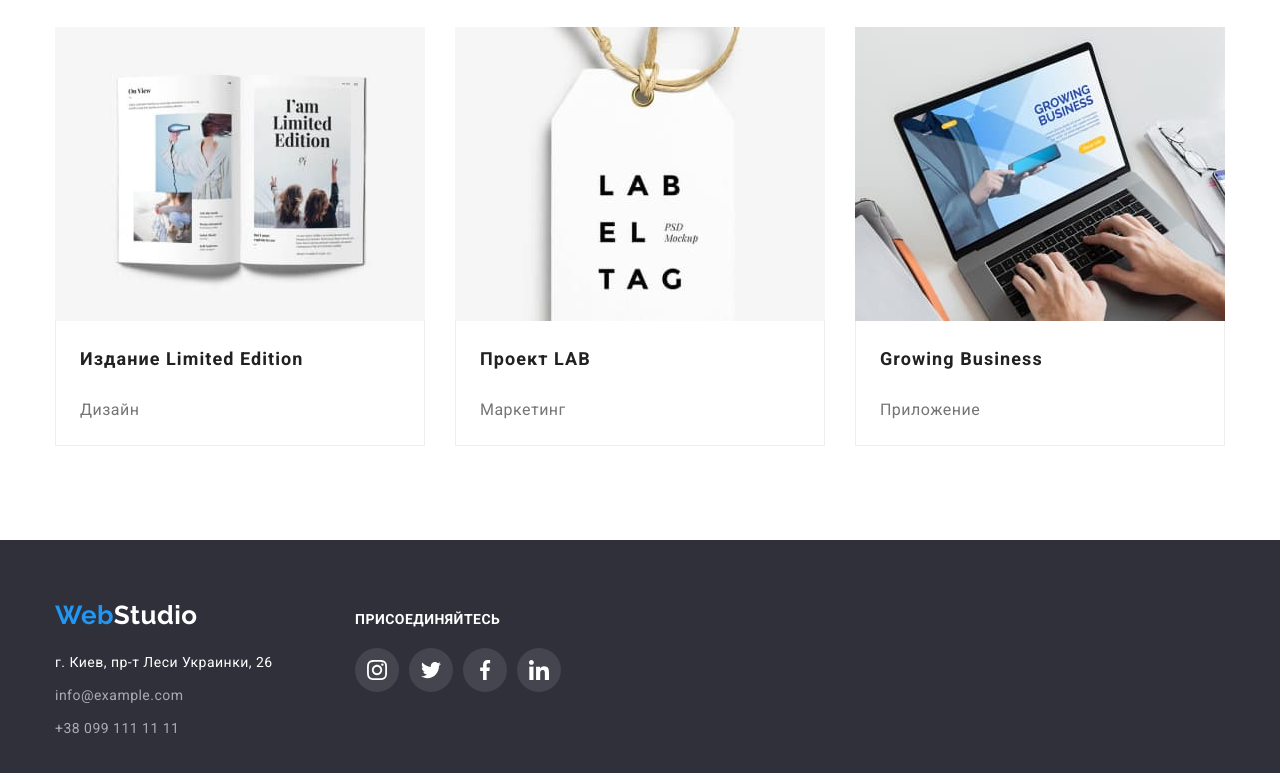
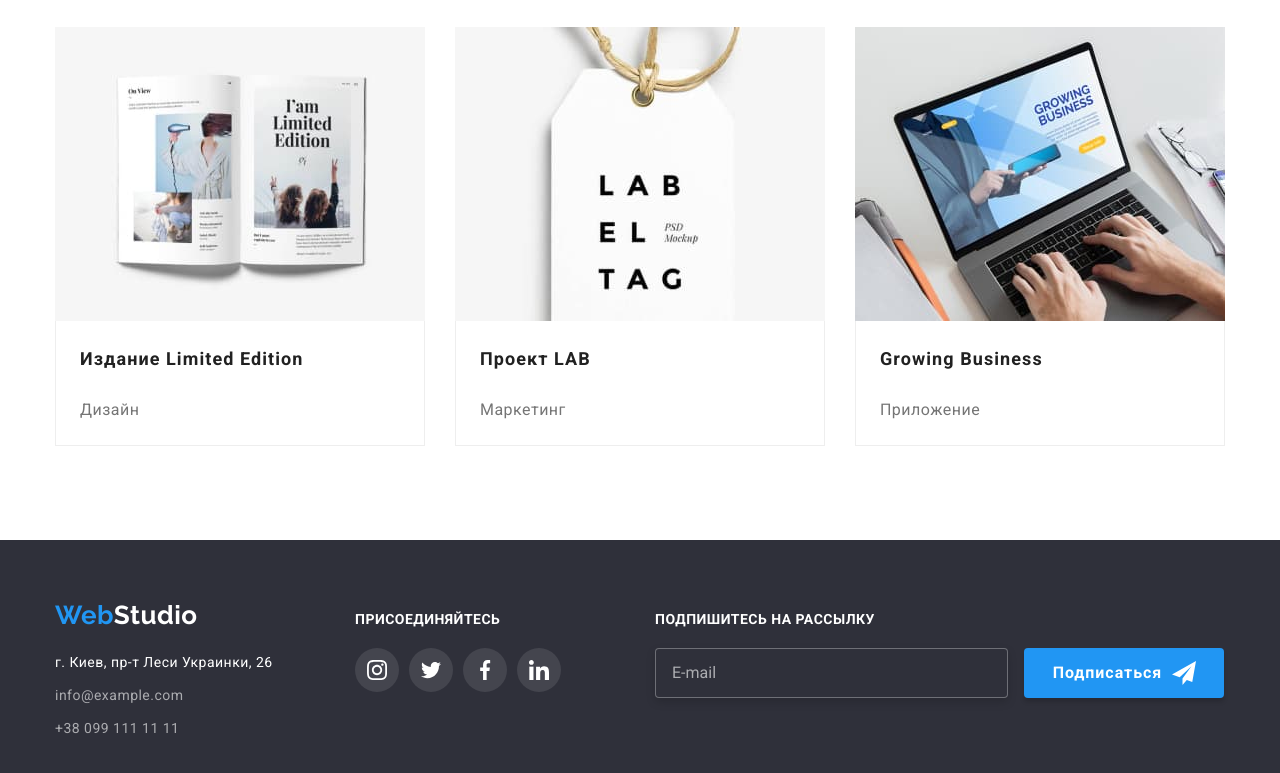
Before and after one commit to Viktor-Chernysh/goit-markup-hw-06, a plain HTML site: page portfolio.html in a window 1280 px wide. Shown: the part 1134-1907 px from the top of the page. Drawn offline with nearby package versions, Linux system fonts and the light colour scheme.

Commit message:
Добавляет форму в футере на странице портфолио

```diff
--- a/portfolio.html
+++ b/portfolio.html
@@ -253,6 +253,16 @@
         </div>
       </div>
       <div class="large content-box">
+        <form class="footer-form">
+          <b class="footer-title-connect">Подпишитесь на рассылку</b>
+          <input type="email" class="footer-form-input" placeholder="E-mail">
+          <button type="submit" class="hero-button send">
+            Подписаться
+            <svg class="icon-send" width="24" height="24">
+              <use href="./images/icons/sprite1.svg#icon-send"></use>
+            </svg>
+          </button>
+        </form>
       </div>
     </div>
   </div>
```
Also changed, not shown: index.html (+5 -6 lines).
